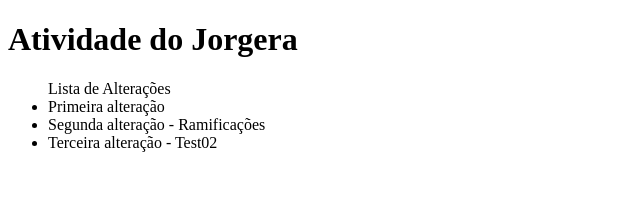
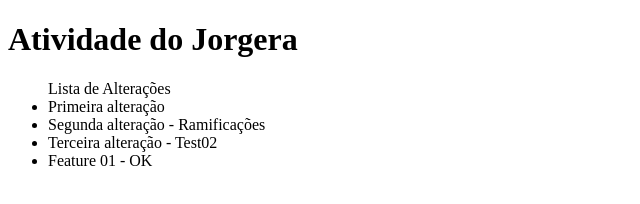
Before and after one commit to GabrielMMC/atv-2-git, a plain HTML site: page index.html in a window 1280 px wide. Shown: the whole page, without its empty margins (0-640 px from the left). Drawn offline with Linux system fonts and the light colour scheme.

Commit message:
Feature 01 OK

```diff
--- a/index.html
+++ b/index.html
@@ -12,6 +12,7 @@
         <li>Primeira alteração</li>
         <li>Segunda alteração - Ramificações</li>
         <li>Terceira alteração - Test02</li>
+        <li>Feature 01 - OK</li>
     </ul>
 </body>
 </html>
```
